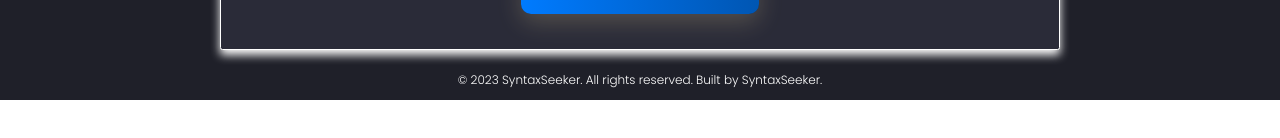
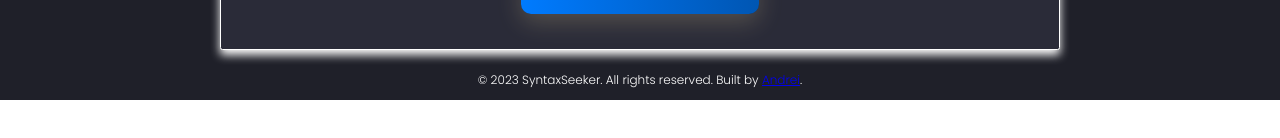
Before and after one commit to deiu25/MERN-auth-frontend, a React (Create React App) app: page /changePassword in a window 1280 px wide. Shown: the part 646-784 px from the top of the page. Built offline with nearby package versions, Linux system fonts and the light colour scheme; no server answers.

Commit message:
footer link

```diff
--- a/src/components/footer/Footer.jsx
+++ b/src/components/footer/Footer.jsx
@@ -4,7 +4,7 @@ import './Footer.css'
 export default function Footer() {
   return (
     <div className='footerText'>
-        <p>&copy; 2023 SyntaxSeeker. All rights reserved. Built by SyntaxSeeker.</p>
+        <p>&copy; 2023 SyntaxSeeker. All rights reserved. Built by <a href="https://andrei-design.ro" target="_blank" rel="noopener noreferrer">Andrei</a>.</p>
     </div>
   )
 }
```
